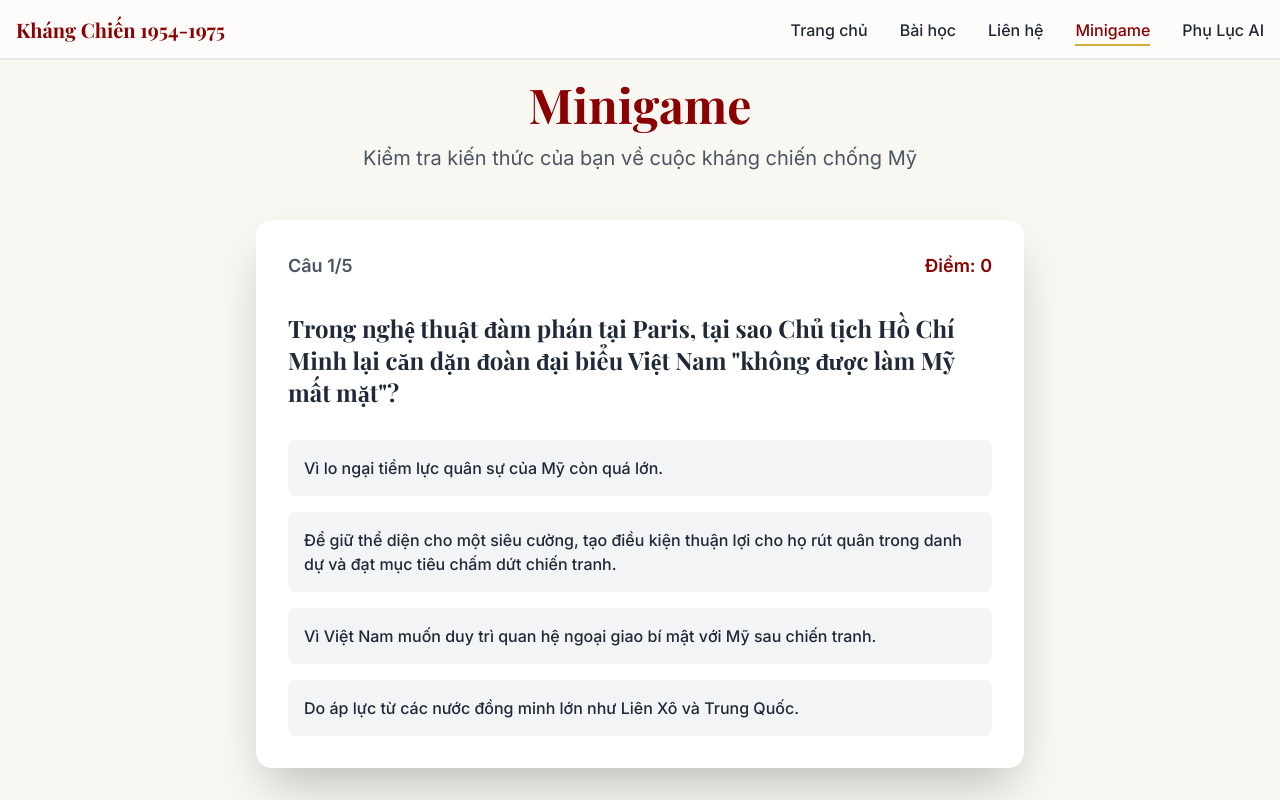
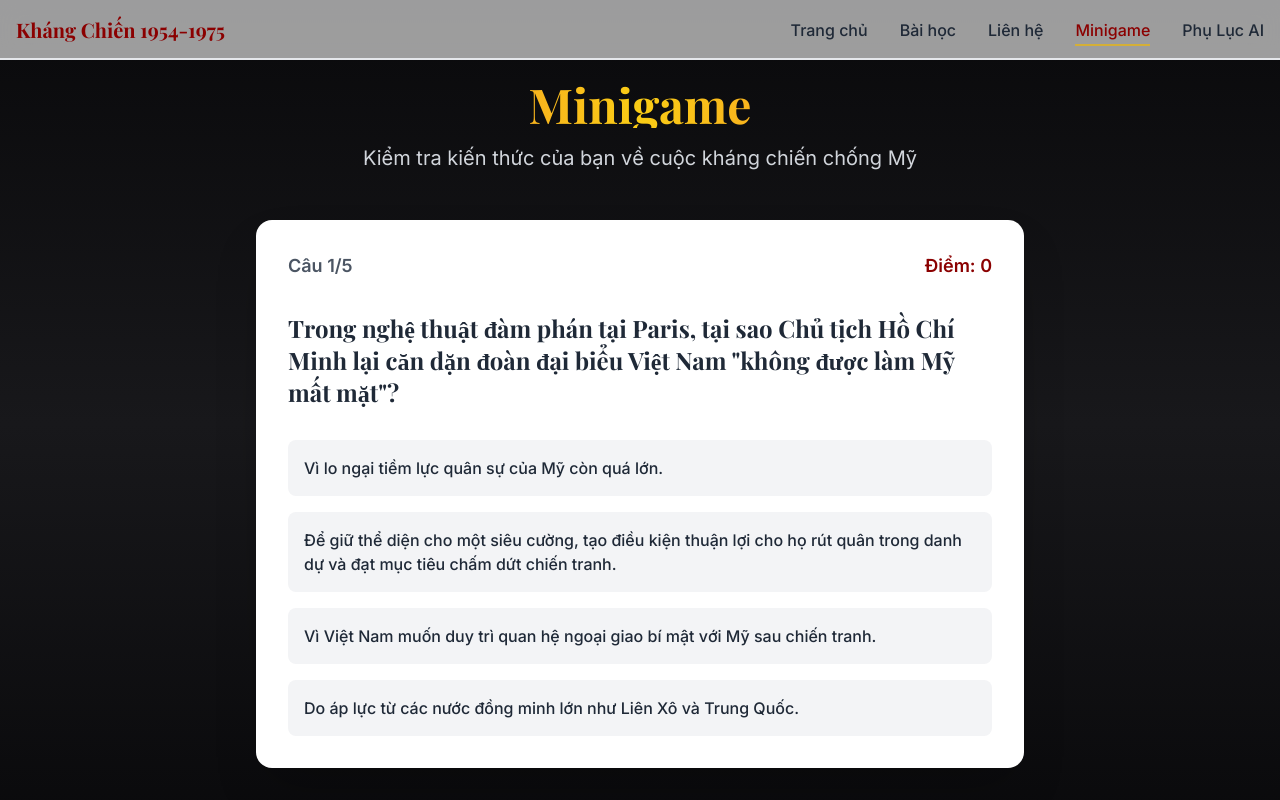
Before and after one commit to ThinhNguyenrt/VNR202_Group5, a React (Create React App) app: page /minigame in a window 1280 px wide. Shown: the top 800 px of the page. Built offline with nearby package versions, Linux system fonts and the light colour scheme.

Commit message:
fix styling background for the minigame

```diff
--- a/src/components/Hero.js
+++ b/src/components/Hero.js
@@ -18,7 +18,7 @@ const Hero = () => {
             viewport={{ once: true }}
             transition={{ duration: 0.8 }}
           >
-            <h1 className="text-5xl md:text-7xl font-serif font-bold text-transparent bg-clip-text bg-gradient-to-r from-red-500 via-yellow-400 to-red-500 mb-6">
+            <h1 className="text-4xl md:text-5xl font-serif font-bold text-transparent bg-clip-text bg-gradient-to-r from-red-500 via-yellow-400 to-red-500 mb-6">
               Bài học kinh nghiệm
             </h1>
             <div className="h-1 w-48 bg-gradient-to-r from-red-600 via-yellow-500 to-red-600 rounded-full mx-auto mb-8"></div>
--- a/src/components/Lessons.js
+++ b/src/components/Lessons.js
@@ -117,7 +117,7 @@ const Lessons = () => {
           transition={{ duration: 1, ease: 'easeOut' }}
           className="text-center z-10 max-w-5xl"
         >
-          <h1 className="text-6xl md:text-8xl font-serif font-bold text-transparent bg-clip-text bg-gradient-to-r from-red-500 via-yellow-400 to-red-500 mb-8">
+          <h1 className="text-4xl md:text-5xl font-serif font-bold text-transparent bg-clip-text bg-gradient-to-r from-red-500 via-yellow-400 to-red-500 mb-8">
             Bài học kinh nghiệm
           </h1>
           <div className="h-1 w-64 bg-gradient-to-r from-red-600 via-yellow-500 to-red-600 rounded-full mx-auto mb-8"></div>
--- a/src/components/Minigame.js
+++ b/src/components/Minigame.js
@@ -89,18 +89,19 @@ const Minigame = () => {
   };
 
   return (
-    <section id="minigame" className="py-20 bg-bg-light">
-      <div className="container mx-auto px-4">
+    <section id="minigame" className="py-20 bg-zinc-950 relative overflow-hidden">
+      <div className="absolute inset-0 bg-gradient-to-b from-zinc-950 via-zinc-900 to-zinc-950"></div>
+      <div className="container mx-auto px-4 relative z-10">
         <motion.div
           initial={{ opacity: 0, y: 30 }}
           whileInView={{ opacity: 1, y: 0 }}
           viewport={{ once: true }}
           className="text-center mb-12"
         >
-          <h2 className="text-4xl md:text-5xl font-serif font-bold text-primary mb-4">
+          <h2 className="text-4xl md:text-5xl font-serif font-bold text-transparent bg-clip-text bg-gradient-to-r from-red-500 via-yellow-400 to-red-500 mb-4">
             Minigame
           </h2>
-          <p className="text-xl text-gray-600">
+          <p className="text-xl text-gray-300">
             Kiểm tra kiến thức của bạn về cuộc kháng chiến chống Mỹ
           </p>
         </motion.div>
```
